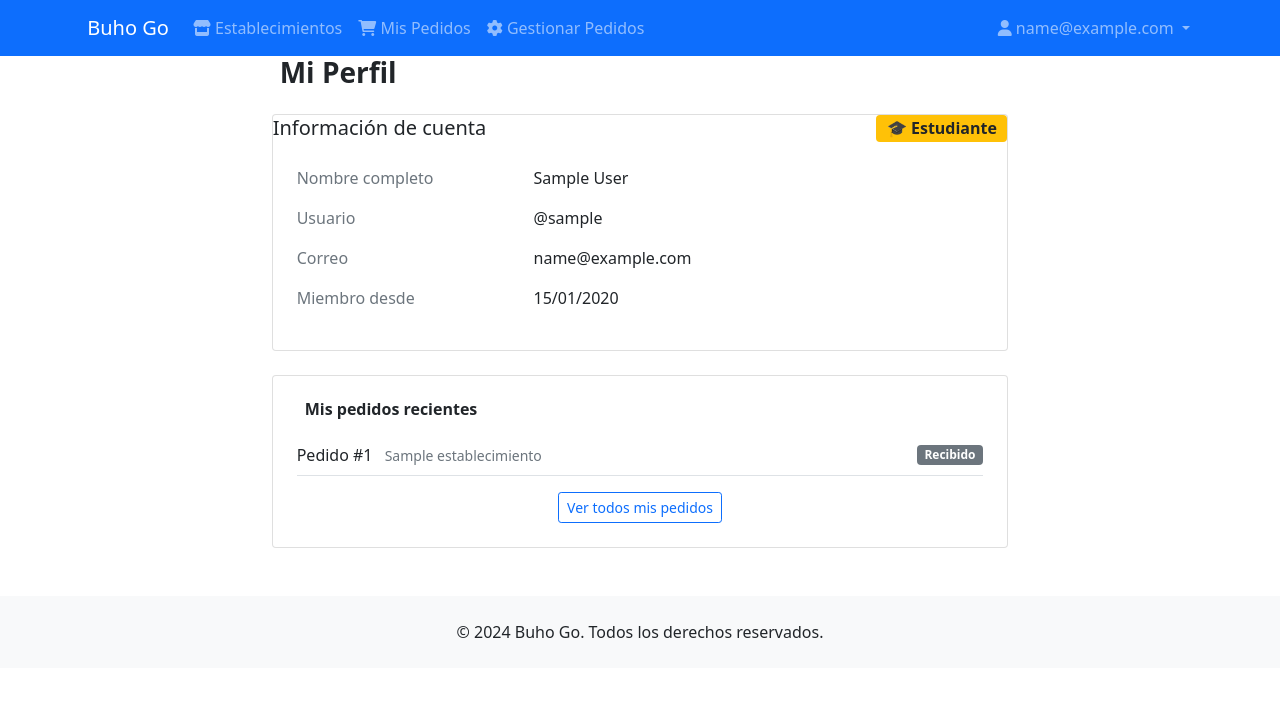
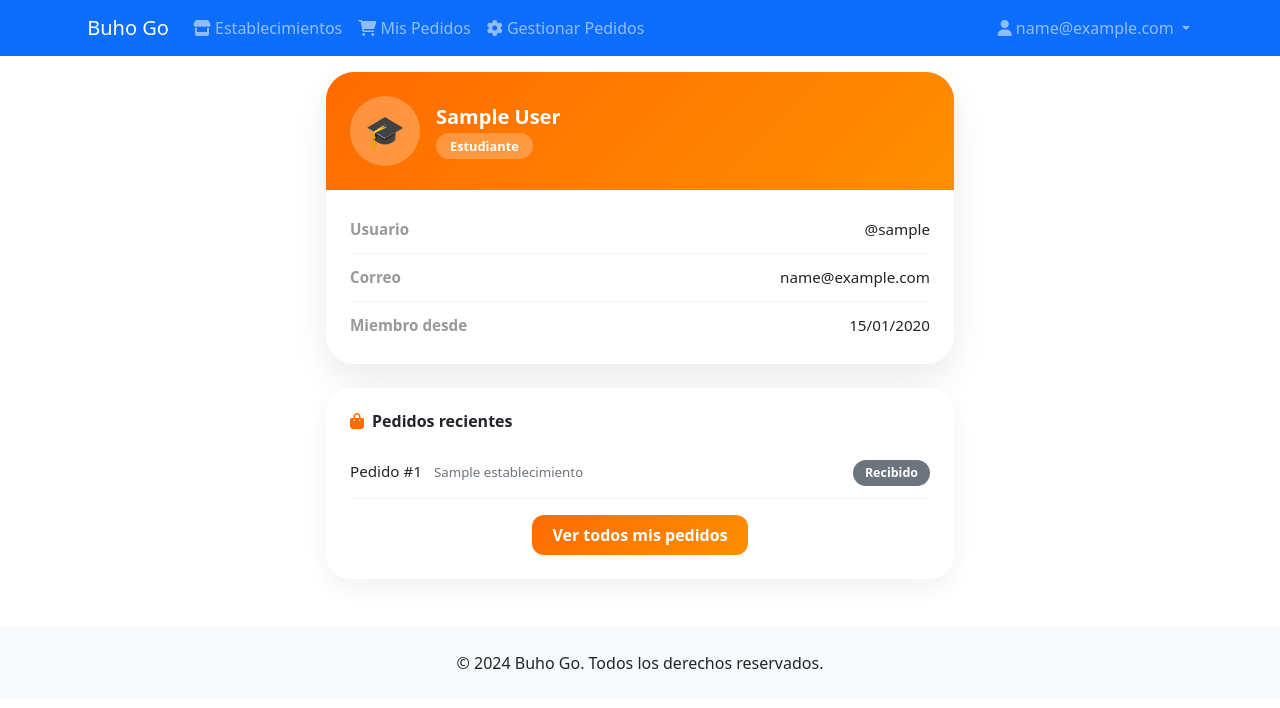
Before and after one commit to angluisb/Buho-Go, a Django app: page /usuarios/perfil/ in a window 1280 px wide. Shown: the top 708 px of the page. Run offline with Django 5.2, Linux system fonts and the light colour scheme; a user stored in the database is signed in; tables that the repository leaves empty hold one stand-in row (values such as "Sample post").

Commit message:
cambios en el ux

```diff
--- a/usuarios/templates/usuarios/perfil.html
+++ b/usuarios/templates/usuarios/perfil.html
@@ -2,106 +2,176 @@
 
 {% block title %}Mi Perfil — Buho Go{% endblock %}
 
+{% block extra_head %}
+<style>
+  .perfil-card {
+    border-radius: 28px;
+    border: none;
+    box-shadow: 0 15px 35px rgba(0,0,0,.08);
+  }
+  .perfil-header {
+    background: linear-gradient(135deg, #ff6b00, #ff8f00);
+    border-radius: 28px 28px 0 0 !important;
+    padding: 1.5rem;
+    color: white;
+  }
+  .avatar {
+    width: 70px;
+    height: 70px;
+    border-radius: 50%;
+    background: rgba(255,255,255,.25);
+    display: flex;
+    align-items: center;
+    justify-content: center;
+    font-size: 2rem;
+  }
+  .badge-tipo {
+    background: rgba(255,255,255,.25);
+    color: white;
+    border-radius: 50px;
+    padding: 4px 14px;
+    font-size: .8rem;
+    font-weight: 700;
+  }
+  .info-row {
+    display: flex;
+    justify-content: space-between;
+    padding: 12px 0;
+    border-bottom: 1px solid #f5f5f5;
+    font-size: .95rem;
+  }
+  .info-row:last-child { border-bottom: none; }
+  .info-label { color: #999; font-weight: 600; }
+  .estado-badge {
+    border-radius: 50px;
+    padding: 4px 12px;
+    font-size: .78rem;
+    font-weight: 700;
+  }
+  .btn-ver {
+    background: linear-gradient(135deg, #ff6b00, #ff8f00);
+    border: none;
+    border-radius: 12px;
+    color: white;
+    font-weight: 600;
+    padding: 8px 20px;
+  }
+  .btn-ver:hover { opacity: .9; color: white; }
+  .seccion-card {
+    border-radius: 24px;
+    border: none;
+    box-shadow: 0 8px 25px rgba(0,0,0,.06);
+  }
+</style>
+{% endblock %}
+
 {% block content %}
-<div class="row justify-content-center">
-    <div class="col-md-7">
+<div class="row justify-content-center mt-3">
+  <div class="col-md-7 col-lg-6">
 
-        <h3 class="fw-bold mb-4" style="color:var(--buho-dark)">
-            <i class="bi bi-person-circle me-2"></i>Mi Perfil
-        </h3>
-
-        <div class="card mb-4">
-            <div class="card-header-buho d-flex align-items-center justify-content-between">
-                <h5 class="mb-0">Información de cuenta</h5>
-                {# Badge de rol con color según tipo #}
-                {% if user.tipo == 'estudiante' %}
-                <span class="badge bg-warning text-dark fs-6">🎓 Estudiante</span>
-                {% elif user.tipo == 'comercio' %}
-                <span class="badge bg-success fs-6">🏪 Comercio</span>
-                {% elif user.tipo == 'admin' %}
-                <span class="badge bg-danger fs-6">⚙️ Administrador</span>
+    <!-- Card principal -->
+    <div class="card perfil-card mb-4">
+      <div class="perfil-header">
+        <div class="d-flex align-items-center gap-3">
+          <div class="avatar">
+            {% if user.tipo == 'comercio' %}🏪
+            {% elif user.tipo == 'admin' %}⚙️
+            {% else %}🎓{% endif %}
+          </div>
+          <div>
+            <h5 class="mb-1 fw-bold">{{ user.get_full_name|default:user.username }}</h5>
+            <span class="badge-tipo">
+              {% if user.tipo == 'estudiante' %}Estudiante
+              {% elif user.tipo == 'comercio' %}Comercio
+              {% elif user.tipo == 'admin' %}Administrador
               {% endif %}
+            </span>
           </div>
-            <div class="card-body p-4">
-                <div class="row mb-3">
-                    <div class="col-sm-4 text-muted fw-semibold">Nombre completo</div>
-                    <div class="col-sm-8">{{ user.get_full_name|default:"No especificado" }}</div>
         </div>
-                <div class="row mb-3">
-                    <div class="col-sm-4 text-muted fw-semibold">Usuario</div>
-                    <div class="col-sm-8">@{{ user.username }}</div>
       </div>
-                <div class="row mb-3">
-                    <div class="col-sm-4 text-muted fw-semibold">Correo</div>
-                    <div class="col-sm-8">{{ user.email|default:"No especificado" }}</div>
+      <div class="card-body px-4 py-3">
+        <div class="info-row">
+          <span class="info-label">Usuario</span>
+          <span>@{{ user.username }}</span>
         </div>
-                <div class="row mb-3">
-                    <div class="col-sm-4 text-muted fw-semibold">Miembro desde</div>
-                    <div class="col-sm-8">{{ user.date_joined|date:"d/m/Y" }}</div>
+        <div class="info-row">
+          <span class="info-label">Correo</span>
+          <span>{{ user.email|default:"—" }}</span>
+        </div>
+        <div class="info-row">
+          <span class="info-label">Miembro desde</span>
+          <span>{{ user.date_joined|date:"d/m/Y" }}</span>
         </div>
       </div>
     </div>
 
-        {# Sección específica según el tipo de usuario #}
+    <!-- Sección según tipo -->
     {% if user.tipo == 'estudiante' %}
-        <div class="card">
+    <div class="card seccion-card">
       <div class="card-body p-4">
-                <h6 class="fw-bold mb-3"><i class="bi bi-bag-check me-2 text-primary"></i>Mis pedidos recientes</h6>
+        <h6 class="fw-bold mb-3">
+          <i class="fas fa-bag-shopping me-2" style="color:#ff6b00"></i>Pedidos recientes
+        </h6>
         {% with pedidos=user.pedidos.all|slice:":3" %}
           {% if pedidos %}
             {% for pedido in pedidos %}
-                <div class="d-flex justify-content-between align-items-center py-2 border-bottom">
+              <div class="info-row">
                 <div>
                   <span class="fw-semibold">Pedido #{{ pedido.id }}</span>
                   <span class="text-muted ms-2 small">{{ pedido.establecimiento.nombre }}</span>
                 </div>
-                    <span class="badge
-                    {% if pedido.estado == 'recibido' %}bg-secondary
-                    {% elif pedido.estado == 'preparando' %}bg-warning text-dark
-                    {% elif pedido.estado == 'listo' %}bg-success
-                    {% elif pedido.estado == 'entregado' %}bg-primary
-                    {% else %}bg-danger{% endif %}">
+                <span class="estado-badge
+                  {% if pedido.estado == 'recibido' %}bg-secondary text-white
+                  {% elif pedido.estado == 'en_preparacion' %}bg-warning text-dark
+                  {% elif pedido.estado == 'listo' %}bg-success text-white
+                  {% elif pedido.estado == 'entregado' %}bg-primary text-white
+                  {% else %}bg-danger text-white{% endif %}">
                   {{ pedido.get_estado_display }}
                 </span>
               </div>
             {% endfor %}
             <div class="text-center mt-3">
-                    <a href="{% url 'pedidos:mis_pedidos' %}" class="btn btn-outline-primary btn-sm">
+              <a href="{% url 'pedidos:mis_pedidos' %}" class="btn btn-ver">
                 Ver todos mis pedidos
               </a>
             </div>
           {% else %}
-                <p class="text-muted text-center py-3">
-                    Aún no tienes pedidos. <a href="{% url 'establecimientos:lista_establecimientos' %}">¡Haz tu primer pedido!</a>
-                </p>
+            <div class="text-center py-3 text-muted">
+              <div style="font-size:2.5rem;">🛒</div>
+              <p class="small mt-2">Aún no tienes pedidos.</p>
+              <a href="{% url 'establecimientos:lista_establecimientos' %}" class="btn btn-ver">
+                ¡Haz tu primer pedido!
+              </a>
+            </div>
           {% endif %}
         {% endwith %}
       </div>
     </div>
 
     {% elif user.tipo == 'comercio' %}
-        <div class="card">
+    <div class="card seccion-card">
       <div class="card-body p-4">
-                <h6 class="fw-bold mb-3"><i class="bi bi-shop me-2 text-success"></i>Mis establecimientos</h6>
+        <h6 class="fw-bold mb-3">
+          <i class="fas fa-store me-2" style="color:#ff6b00"></i>Mis establecimientos
+        </h6>
         {% with establecimientos=user.establecimientos.all %}
           {% if establecimientos %}
             {% for est in establecimientos %}
-                <div class="d-flex justify-content-between align-items-center py-2 border-bottom">
+              <div class="info-row">
                 <div>
                   <span class="fw-semibold">{{ est.nombre }}</span>
                   <span class="text-muted ms-2 small">{{ est.ubicacion }}</span>
                 </div>
                 {% if est.activo %}
-                    <span class="badge bg-success">Activo</span>
+                  <span class="estado-badge bg-success text-white">Activo</span>
                 {% else %}
-                    <span class="badge bg-secondary">Inactivo</span>
+                  <span class="estado-badge bg-secondary text-white">Inactivo</span>
                 {% endif %}
               </div>
             {% endfor %}
           {% else %}
-                <p class="text-muted text-center py-3">
+            <p class="text-muted text-center small py-3">
               No tienes establecimientos registrados.
-                    <a href="/admin/establecimientos/establecimiento/add/">Agregar uno desde el admin</a>
             </p>
           {% endif %}
         {% endwith %}
```
Also changed, not shown: usuarios/templates/usuarios/login.html (+53 -15 lines), usuarios/templates/usuarios/registro.html (+82 -38 lines). Lines whose indentation alone changed are shown as unchanged.
